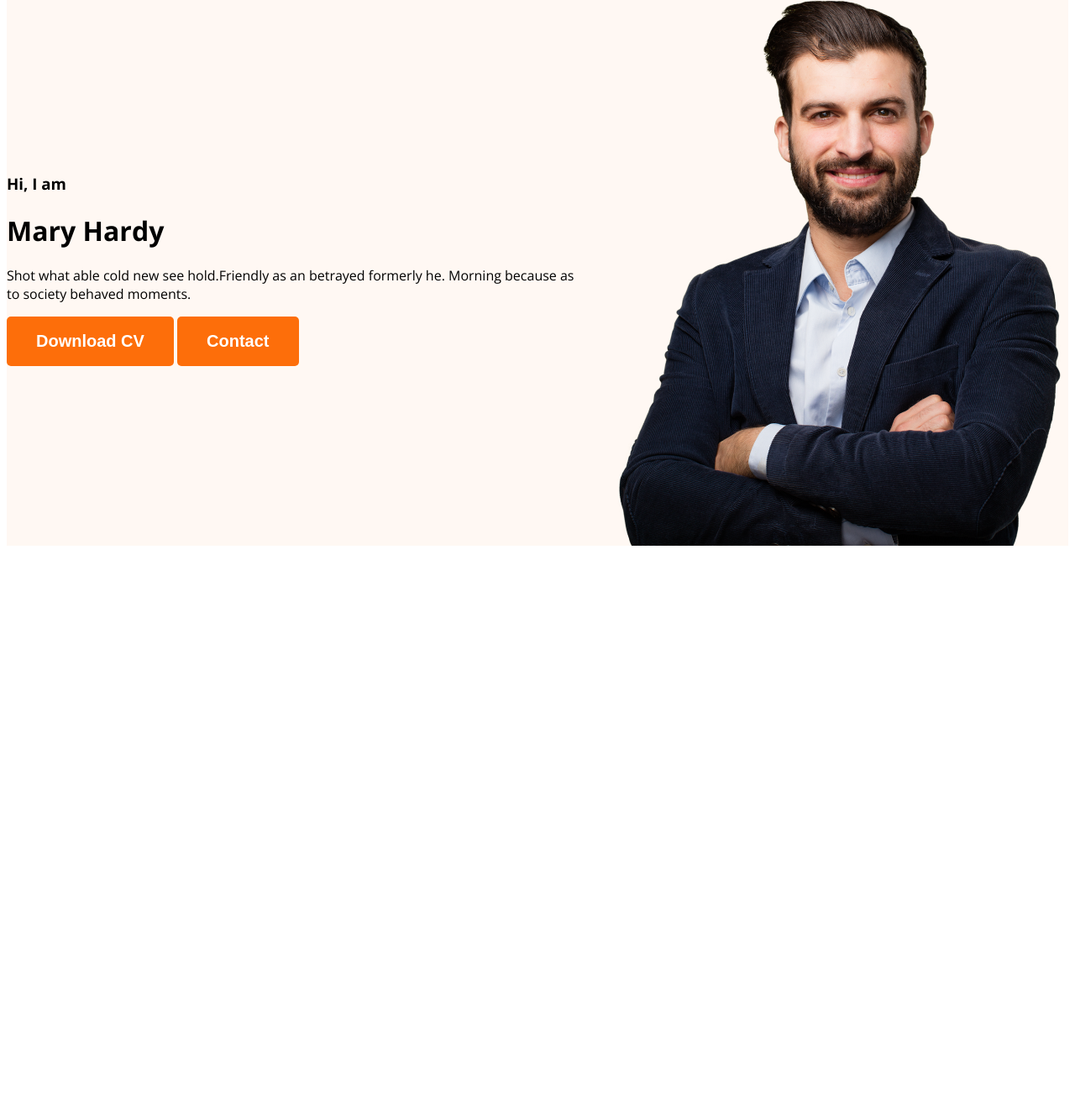
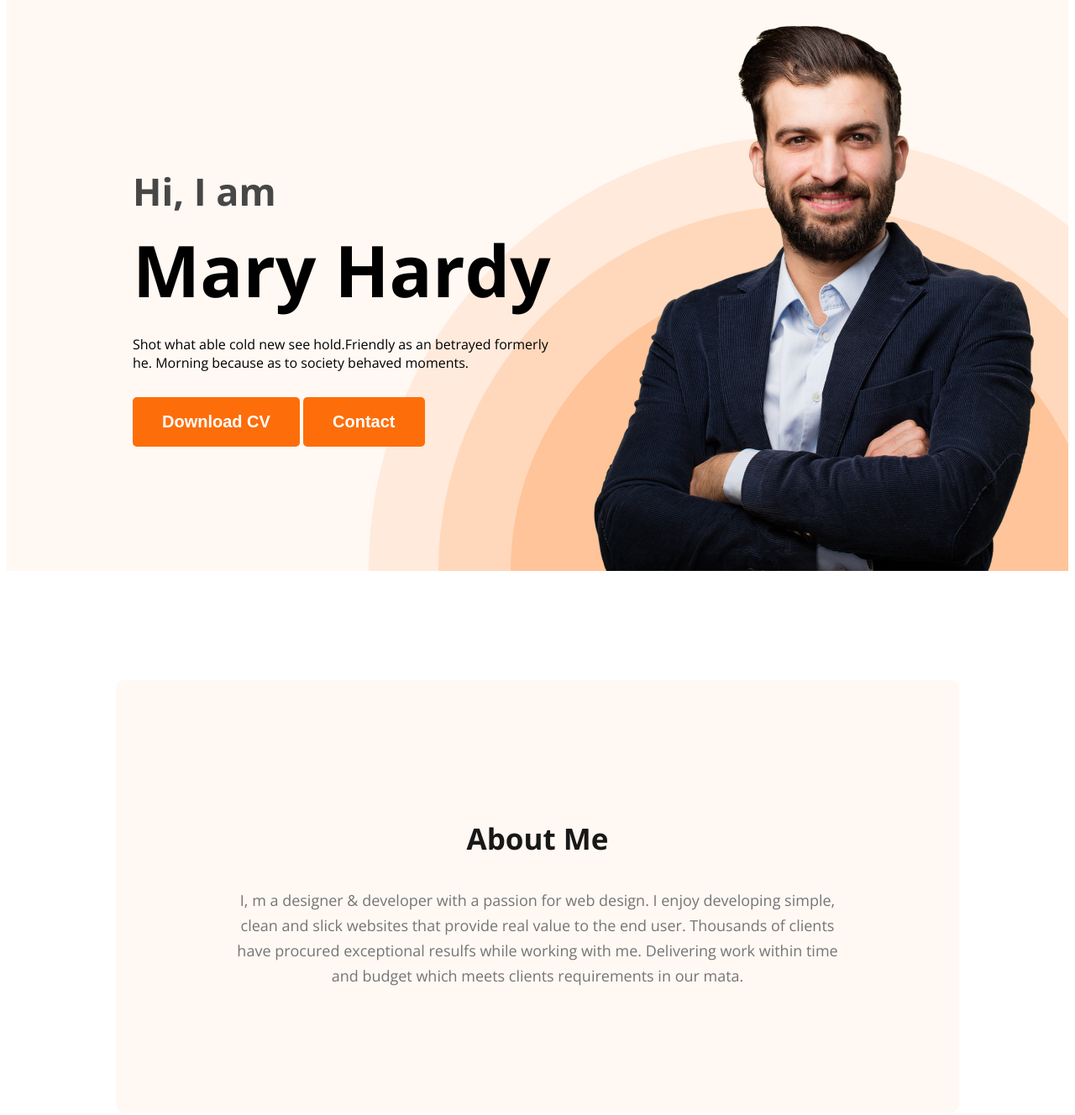
Before and after one commit to Nayeem-shanto/web-developer-portfolio, a plain HTML site: page index.html in a window 1280 px wide. Shown: the part 125-1453 px from the top of the page at 84% size. Before the commit the page ends 800 px from the top, so only its background shows below. Drawn offline with nearby package versions, Linux system fonts and the light colour scheme.

Commit message:
about section created

```diff
--- a/index.html
+++ b/index.html
@@ -25,15 +25,18 @@
             <div class="banner-conten">
                 <h3 class="banner-greeting">Hi, I  am</h3>
                 <h1 class="banner-title">Mary Hardy</h1>
-                <p >Shot what able cold new see hold.Friendly as an betrayed formerly he. Morning because as to society behaved moments.</p>
-                <button class="btn-primary">Download CV</button>
+                <p class="banner-description">Shot what able cold new see hold.Friendly as an betrayed formerly he. Morning because as to society behaved moments.</p>
+                <button class="btn-primary" >Download CV</button>
                 <button class="btn-primary">Contact</button>
             </div>
            <img class="profile-picture" src="images/hardy.png" alt="">
         </div>
     </header>
     <main>
-
+        <section class="about">
+            <h3 class="section-title">About Me</h3>
+            <p class="section-description">I, m a designer & developer with a passion for web design. I enjoy developing simple, clean and slick websites that provide real value to the end user. Thousands of clients have procured exceptional resulfs while working with me. Delivering work within time and budget which meets clients requirements in our mata.</p>
+        </section>
     </main>
     <footer>
 
--- a/styles/portfolio.css
+++ b/styles/portfolio.css
@@ -1,6 +1,23 @@
 /* Common shared styles */
 body {
     font-family: 'Open Sans', sans-serif;
+}
+
+.section-title {
+    color: #181818;
+    text-align: center;
+    font-size: 35px;
+    font-weight: 700;
+
+}
+
+.section-description {
+    color: #757575;
+    text-align: center;
+    font-size: 18px;
+    font-weight: 400;
+    line-height: 30px;
+    /* 166.667% */
 }
 
 /* nav related style */
@@ -54,18 +71,53 @@ nav a {
 
 .header {
     background-color: #FFF8F3;
+    background-image: url(../images/header_bg.png);
+    background-repeat: no-repeat;
+    background-position: bottom right;
 }
 
 .banner {
-    padding: 30px 30px 30 px 150px;
+    padding: 30px 30px 0px 150px;
     display: flex;
     align-items: center;
+    justify-content: space-between;
 }
 
 .banner .profile-picture {
     width: 584px;
     height: 676px;
 }
-.banner-content{
+
+.banner-greeting {
+    font-size: 45px;
+    color: #474747;
+    margin-bottom: 0px;
+}
+
+.banner-content {
+    max-width: 500px;
 
 }
+
+.banner-title {
+    margin-top: 5px;
+    font-size: 85px;
+    font-weight: 700;
+    margin-bottom: 20px;
+}
+
+.banner-description {
+    margin-top: 0px;
+    margin-bottom: 30px;
+}
+
+/* main section styles */
+
+
+/* about section styles */
+.about {
+    padding: 130px;
+    border-radius: 10px;
+    background: #FFF8F3;
+    margin: 130px;
+}
```
